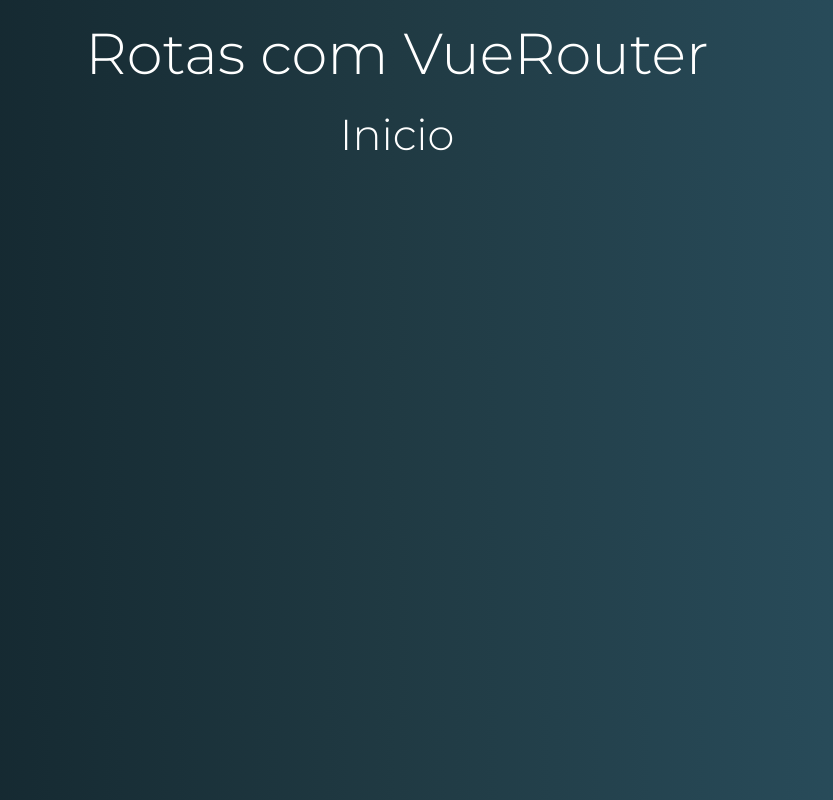
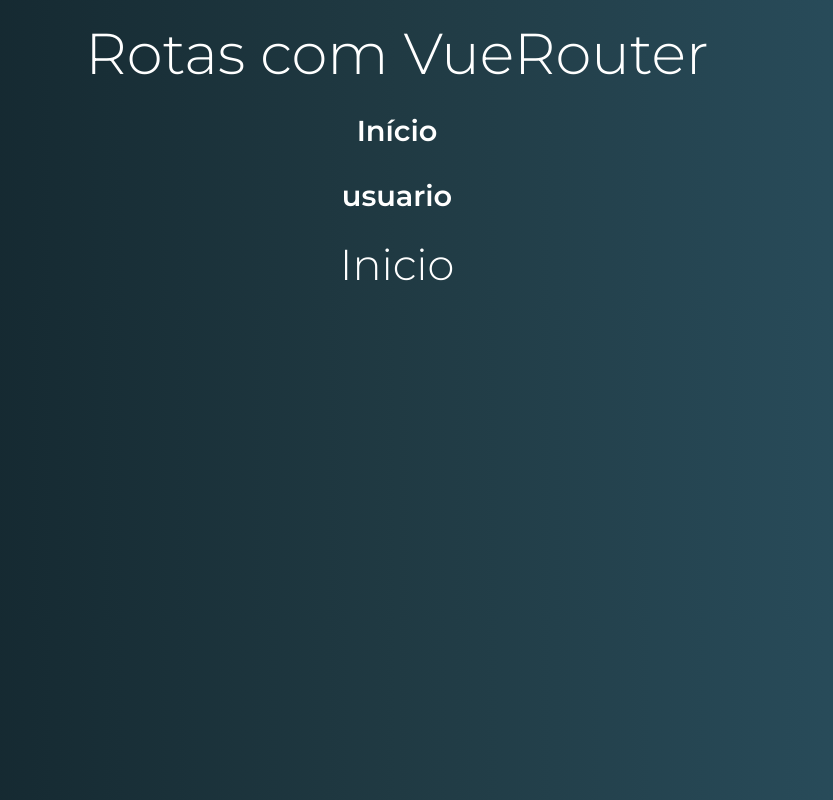
Before and after one commit to isaacwrk/MyVueJSwiki, a Vue app in the folder rotas-exercicios/: page / in a window 1280 px wide. Shown: the whole page, without its empty margins (243-1076 px from the left). Built offline with nearby package versions, Linux system fonts and the light colour scheme.

Commit message:
creating Menu.vue file and router-link

```diff
--- a/rotas-exercicios/src/App.vue
+++ b/rotas-exercicios/src/App.vue
@@ -1,13 +1,15 @@
 <template>
 	<div id="app">
 		<h1>Rotas com VueRouter</h1>
+		<Menu/>
 		<router-view />
 	</div>
 </template>
 
 <script>
+import Menu from './components/template/Menu'
 export default {
-
+	components:{Menu}
 }
 </script>
 
--- /dev/null
+++ b/rotas-exercicios/src/components/template/Menu.vue
@@ -0,0 +1,16 @@
+<template>
+    <nav class="menu">
+        <router-link to='/'>Início</router-link>
+        <router-link to='/usuario'>usuario</router-link>
+    </nav>
+</template>
+
+<script>
+export default {
+
+}
+</script>
+
+<style>
+
+</style>
```
